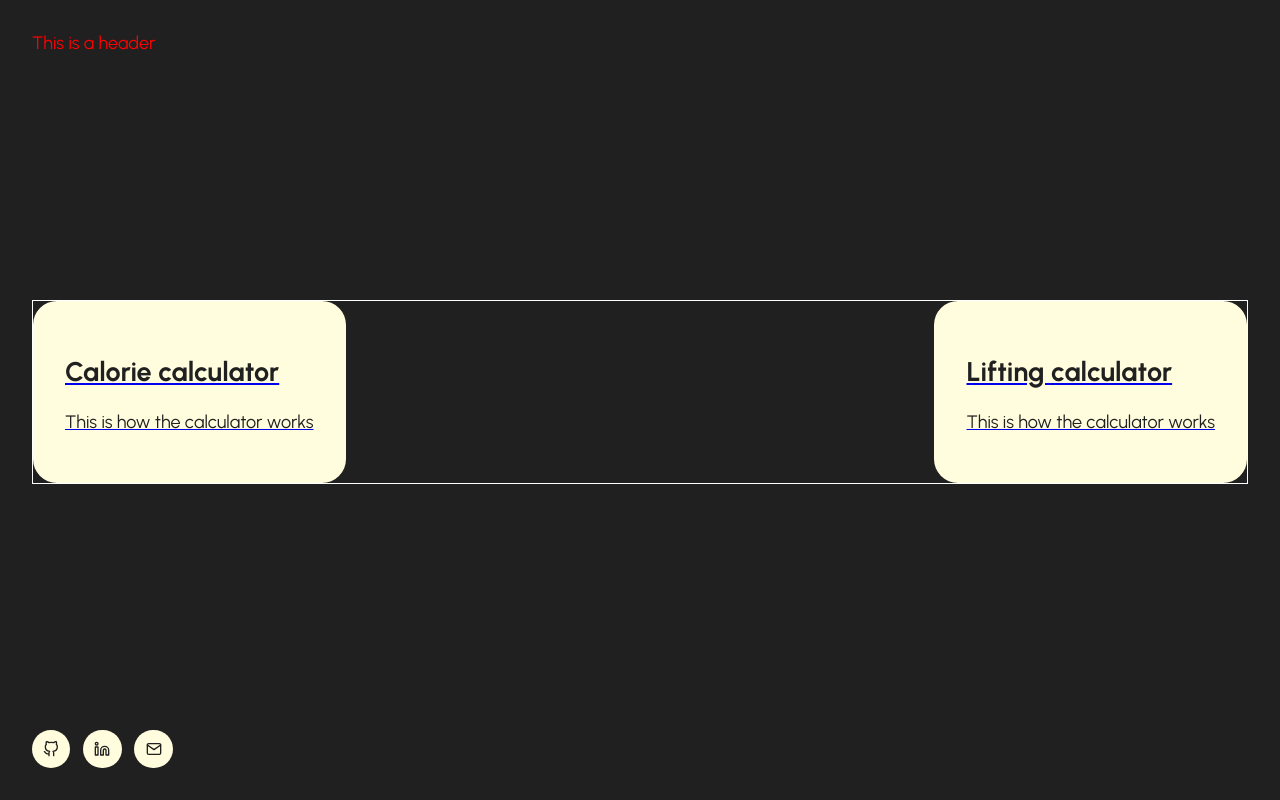
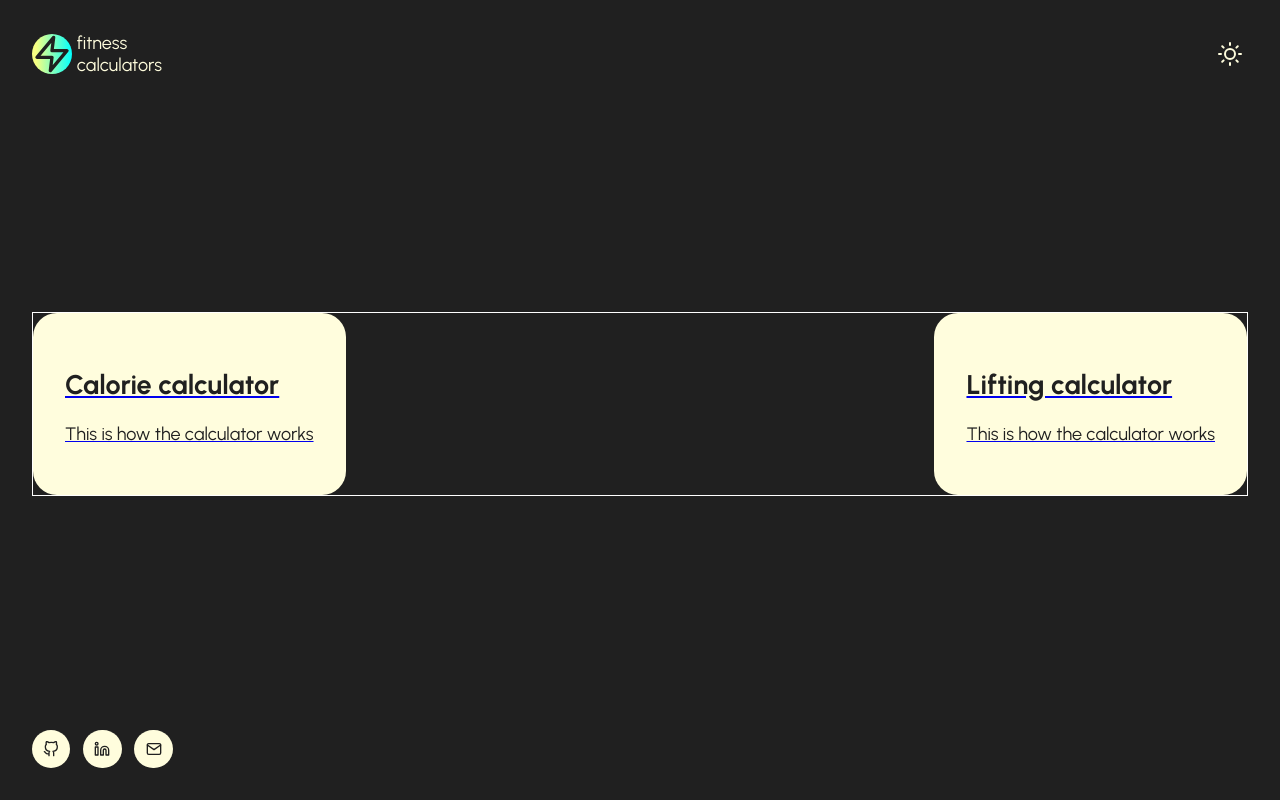
Before and after one commit to Melisa-Zorraindo/fitness-calculators, a React (Vite) app: page / in a window 1280 px wide. Built offline with nearby package versions, Linux system fonts and the light colour scheme.

Commit message:
Adds simple header

```diff
--- a/src/components/header.jsx
+++ b/src/components/header.jsx
@@ -1,5 +1,14 @@
 import { StyledHeader } from "../styles/components/header.styles";
+import Logo from "./logo";
+import { Sun } from "react-feather";
 
 export default function Header() {
-  return <StyledHeader>This is a header</StyledHeader>;
+  return (
+    <StyledHeader>
+      <Logo />
+      <button>
+        <Sun />
+      </button>
+    </StyledHeader>
+  );
 }
--- a/src/styles/components/header.styles.jsx
+++ b/src/styles/components/header.styles.jsx
@@ -1,5 +1,19 @@
 import styled from "styled-components";
 
 export const StyledHeader = styled.header`
-  color: red;
+  display: flex;
+  justify-content: space-between;
+  align-items: center;
+
+  a {
+    text-decoration: none;
+    color: ${({ theme }) => theme.color.support};
+  }
+
+  button {
+    border: none;
+    background-color: transparent;
+    color: ${({ theme }) => theme.color.support};
+    cursor: pointer;
+  }
 `;
```
